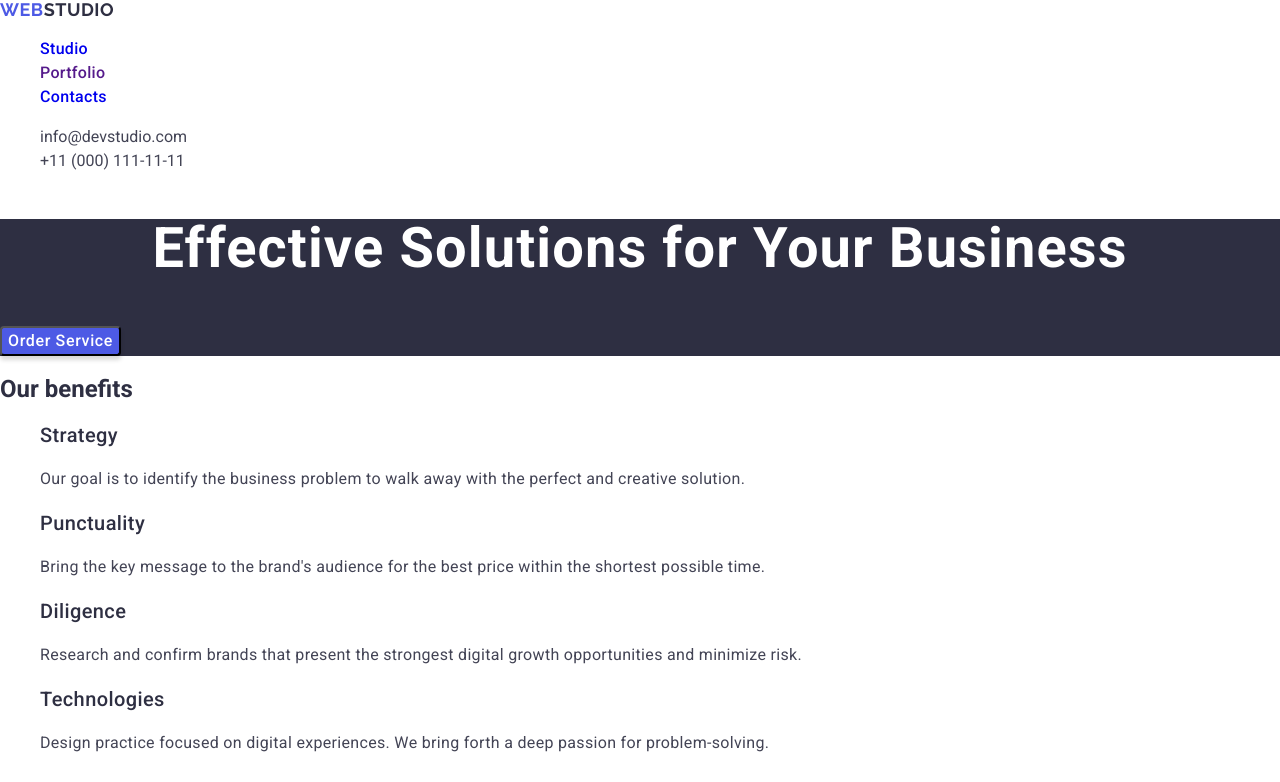
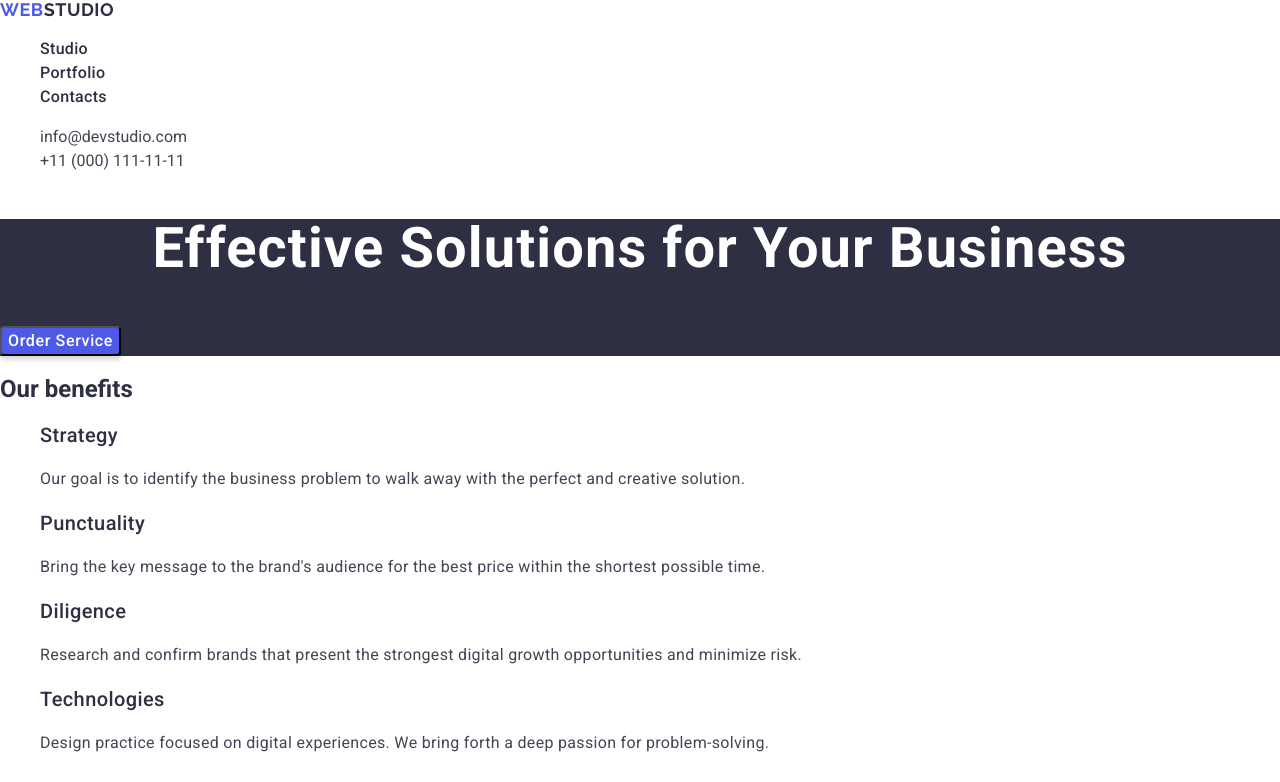
Before and after one commit to gmeng12/goit-markup-hw-02, a plain HTML site: page index.html in a window 1280 px wide. Shown: the top 782 px of the page. Drawn offline with nearby package versions, Linux system fonts and the light colour scheme.

Commit message:
HM02(nav)

```diff
--- a/css/styles.css
+++ b/css/styles.css
@@ -16,6 +16,13 @@ display: flex;
         align-items: flex-start;
         gap: 20px;
         flex-shrink: 0;}
+        .menu-link{color: #2E2F42;
+            font-family: Roboto, sans-serif;
+            font-size: 16px;
+            font-style: normal;
+            font-weight: 500;
+            line-height: 1.5;
+            letter-spacing: 0.02em;}
         .adress-header-list:hover, .adress-header-list:focus{color:#404bbf; display: flex;
             width: 153px;
             height: 24px;
```
